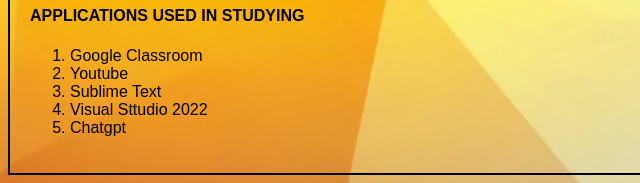
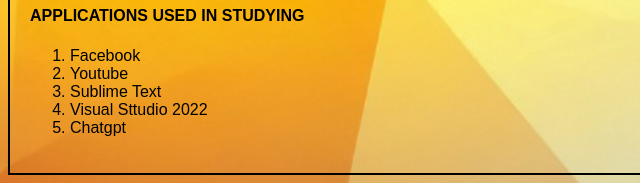
Before and after one commit to drawoh2003/nabos, a plain HTML site: page index.html in a window 1280 px wide. Shown: the part 810-993 px from the top of the page, 0-640 px from the left. Drawn offline with Linux system fonts and the light colour scheme.

Commit message:
Add files via upload

```diff
--- a/index.html
+++ b/index.html
@@ -63,7 +63,7 @@
         <section>
             <h4 class="applications">APPLICATIONS USED IN STUDYING</h4>
             <ol class="applications-list">
-                <li>Google Classroom</li>
+                <li>Facebook</li>
                 <li>Youtube</li>
                 <li>Sublime Text</li>
                 <li>Visual Sttudio 2022</li>
```
